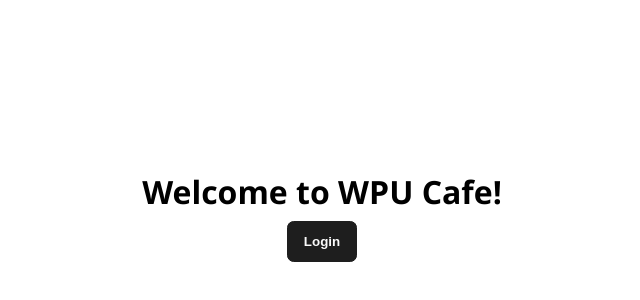
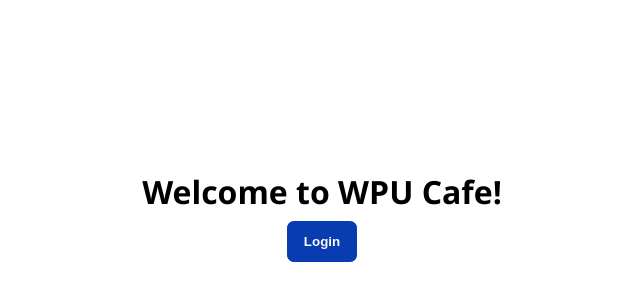
Before and after one commit to rizalirfansyah/cafe-react, a React (Vite) app: page / in a window 1280 px wide. Shown: the part 184-484 px from the top of the page, without its empty margins (318-958 px from the left). Built offline with nearby package versions, Linux system fonts and the light colour scheme.

Commit message:
mengubah css button

```diff
--- a/src/components/ui/Button/Button.module.css
+++ b/src/components/ui/Button/Button.module.css
@@ -8,9 +8,13 @@
 }
 
 .button-primary {
-  background-color: #1e1e1e;
-  border: 1px solid #1e1e1e;
+  background-color: #0a3cb1;
+  border: 1px solid #0a3cb1;
   color: #fafafa;
+}
+
+.button-primary:hover {
+  background-color: #09318f;
 }
 
 .button-secondary {
```
